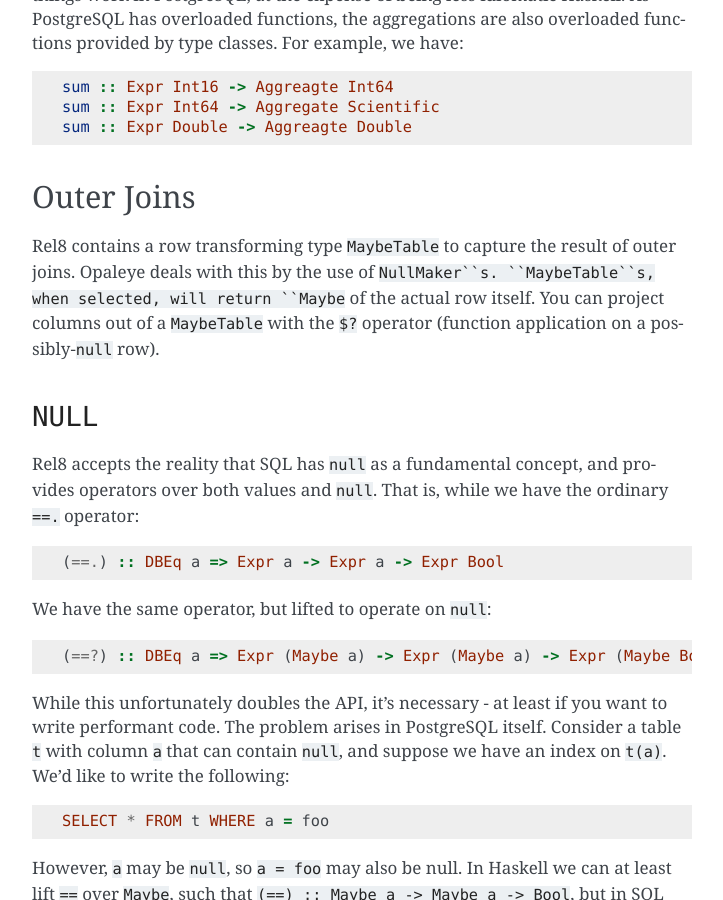
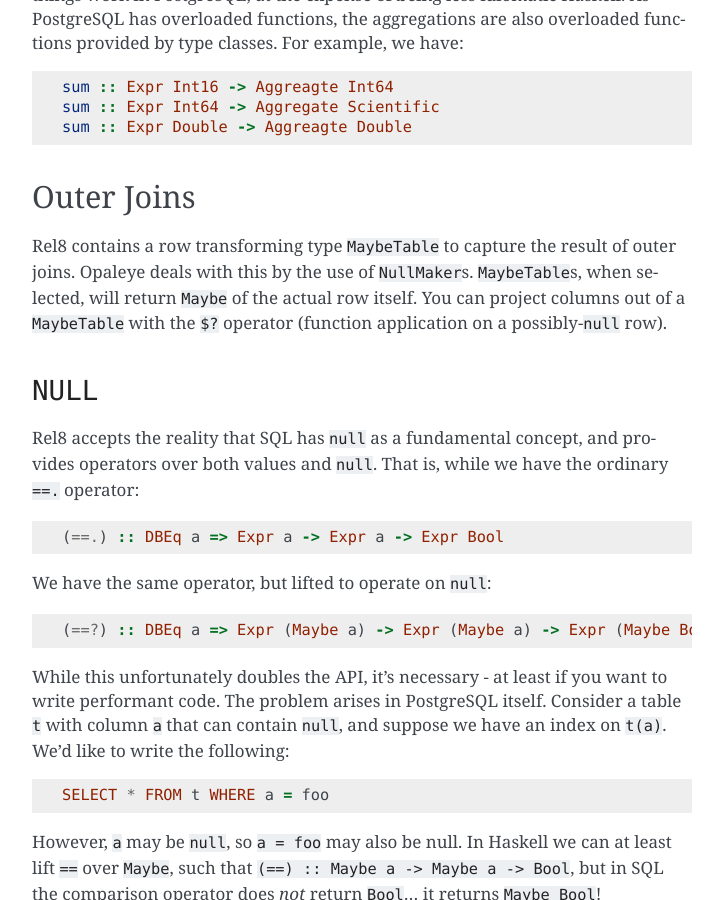
Before and after one commit to circuithub/rel8, a Sphinx documentation site: the page built from docs/differences.rst, in a window 1280 px wide and 900 px high, scrolled down 2537 px. Shown: the whole window, without its empty margins (388-1111 px from the left). Built offline with Sphinx 7.4.7, drawn with Linux system fonts in a browser that asks for light colours.

Commit message:
Learnt how to pluralise code blocks

```diff
--- a/docs/differences.rst
+++ b/docs/differences.rst
@@ -63,8 +63,8 @@
 In Opaleye, aggregation is performed by using the ``aggregate`` function which
 requires an ``Aggregator``. Due to the `particularities of SQL
 <https://github.com/tomjaguarpaw/haskell-opaleye/issues/282>`_ ``Aggregators``
-are not ``Arrow`` s, nor are they functions. This leaves us with little option to
-build ``Aggregator`` s, though with ``ProductProfunctor`` (and some template
+are not ``Arrow``\ s, nor are they functions. This leaves us with little option to
+build ``Aggregator``\ s, though with ``ProductProfunctor`` (and some template
 Haskell), the pain is somewhat eased. From the basic tutorial::
 
   aggregateWidgets :: Query (Widget (Column PGText) (Column PGText) (Column PGInt8)
@@ -125,10 +125,10 @@
 -----------
 
 Rel8 contains a row transforming type ``MaybeTable`` to capture the result of
-outer joins. Opaleye deals with this by the use of ``NullMaker``s. ``MaybeTable``s,
-when selected, will return ``Maybe`` of the actual row itself. You can project
-columns out of a ``MaybeTable`` with the ``$?`` operator (function application on a
-possibly-``null`` row).
+outer joins. Opaleye deals with this by the use of ``NullMaker``\ s.
+``MaybeTable``\ s, when selected, will return ``Maybe`` of the actual row
+itself. You can project columns out of a ``MaybeTable`` with the ``$?`` operator
+(function application on a possibly-``null`` row).
 
 ``NULL``
 --------
```
